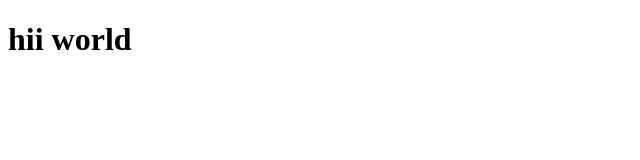
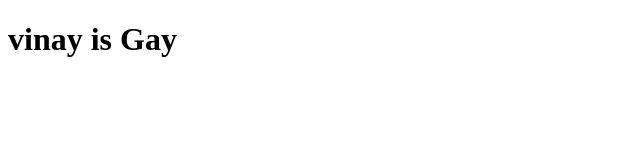
Before and after one commit to saqeeb05n/mini-mehaboob, a plain HTML site: page index.html in a window 1280 px wide. Shown: the whole page, without its empty margins (0-640 px from the left). Drawn offline with Linux system fonts and the light colour scheme.

Commit message:
i  am updated  the index.html

```diff
--- a/index.html
+++ b/index.html
@@ -7,6 +7,6 @@
     <title>Document</title>
 </head>
 <body>
-    <h1>hii world</h1>
+    <h1>vinay is Gay</h1>
 </body>
 </html>
```
